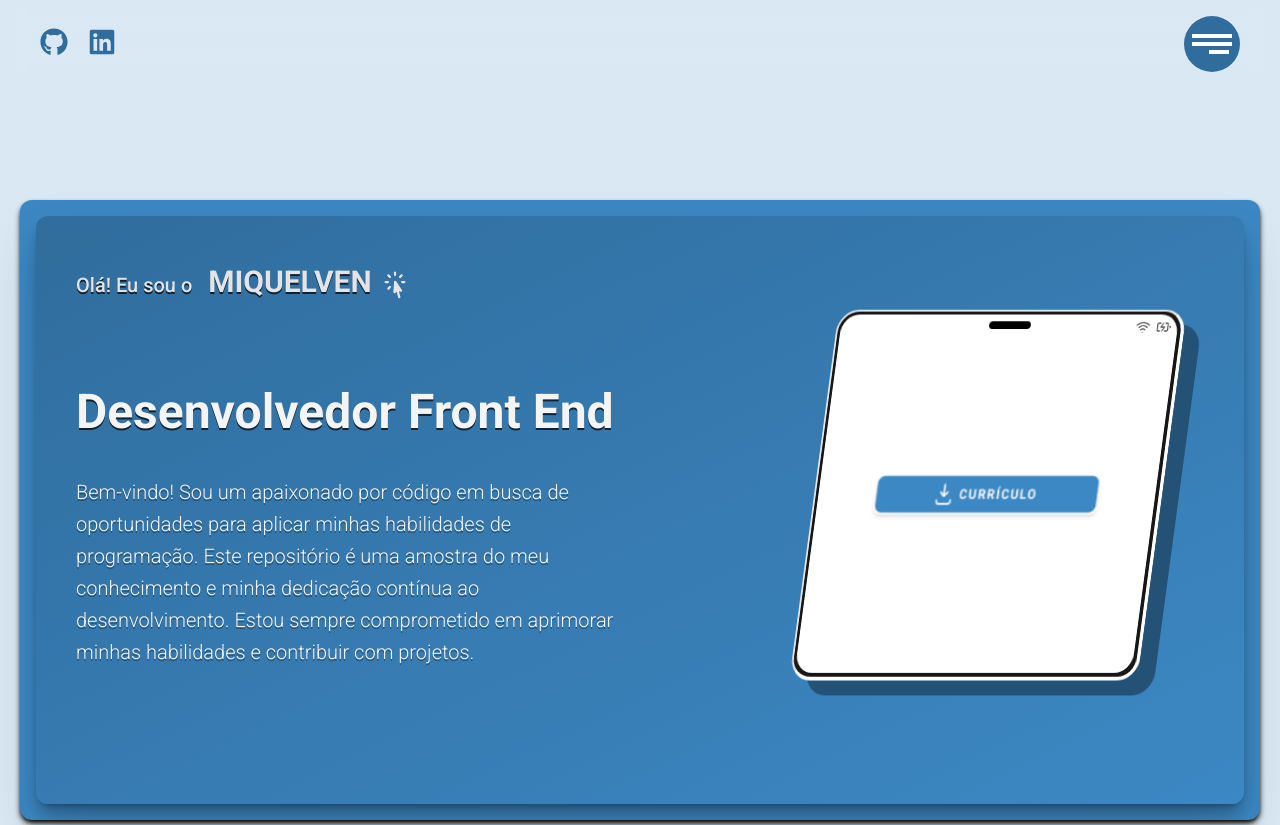
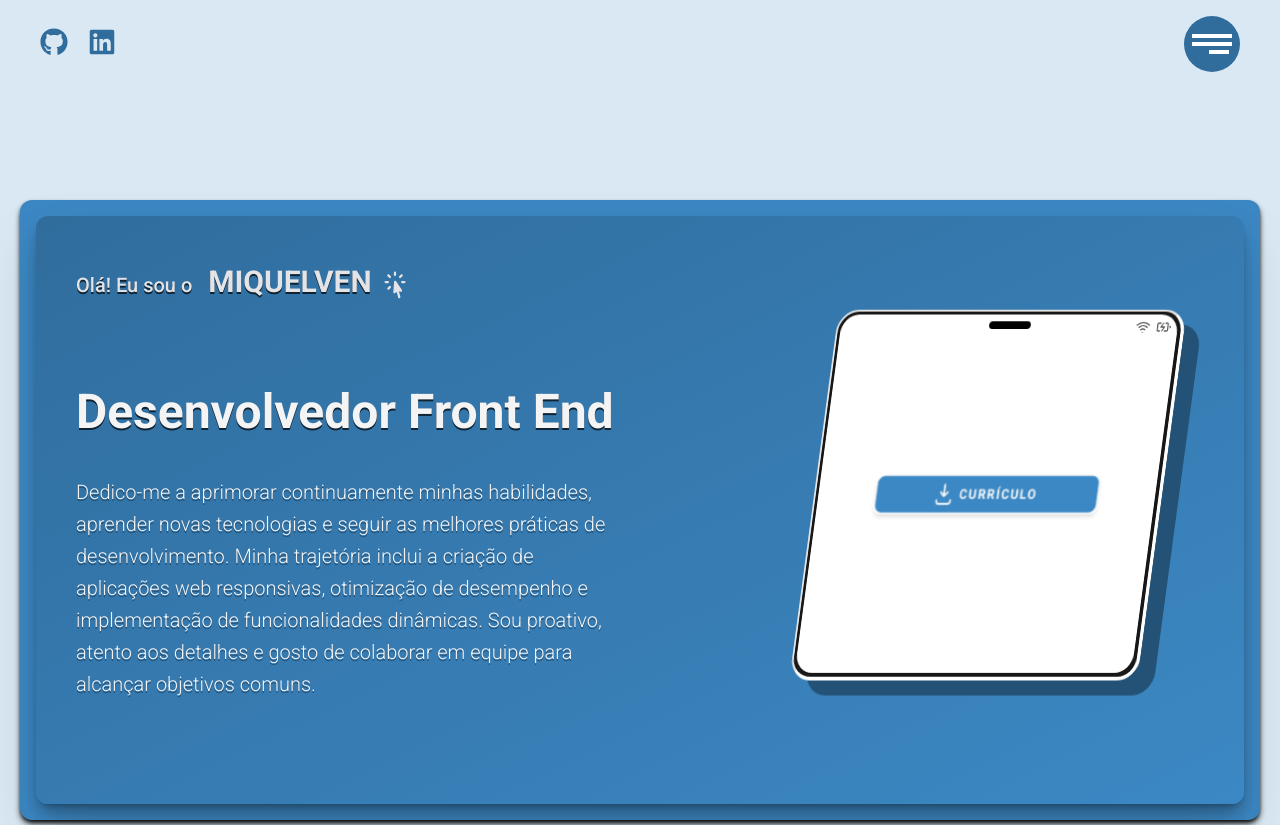
Before and after one commit to miquelven/Portifolio, a React (Vite) app: page / in a window 1280 px wide. Shown: the top 825 px of the page. Built offline with nearby package versions, Linux system fonts and the light colour scheme.

Commit message:
refactor: change text content

```diff
--- a/src/components/Hero/CardHero/index.jsx
+++ b/src/components/Hero/CardHero/index.jsx
@@ -85,11 +85,12 @@ const TiltCard = () => {
             data-aos="fade-right"
             data-aos-delay="500"
           >
-            Bem-vindo! Sou um apaixonado por código em busca de oportunidades
-            para aplicar minhas habilidades de programação. Este repositório é
-            uma amostra do meu conhecimento e minha dedicação contínua ao
-            desenvolvimento. Estou sempre comprometido em aprimorar minhas
-            habilidades e contribuir com projetos.
+            Dedico-me a aprimorar continuamente minhas habilidades, aprender
+            novas tecnologias e seguir as melhores práticas de desenvolvimento.
+            Minha trajetória inclui a criação de aplicações web responsivas,
+            otimização de desempenho e implementação de funcionalidades
+            dinâmicas. Sou proativo, atento aos detalhes e gosto de colaborar em
+            equipe para alcançar objetivos comuns.
           </p>
 
           <div className="relative hidden max-sm:block mt-20 ">
```
